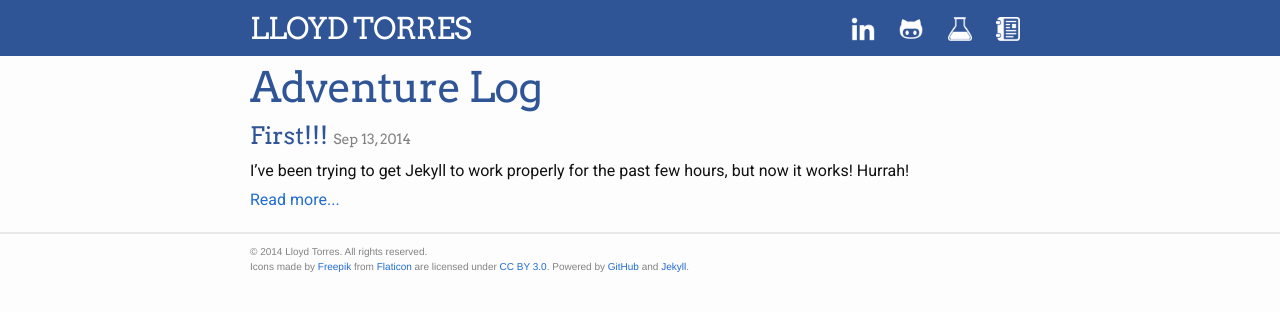
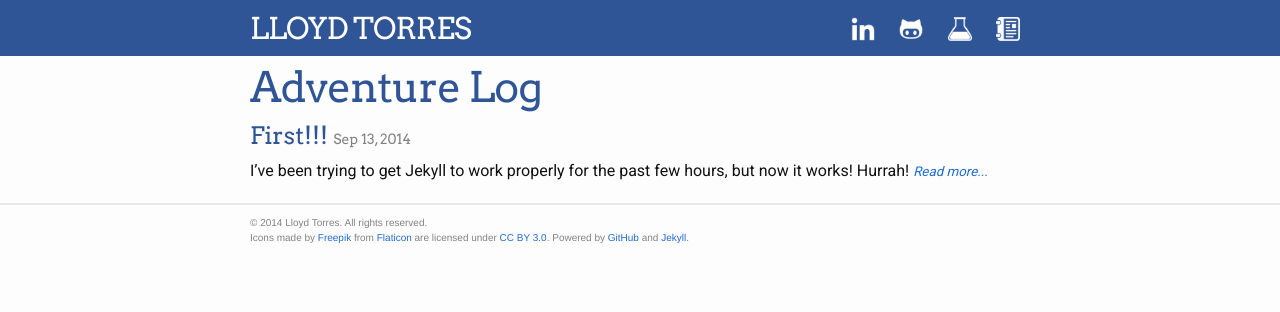
Before and after one commit to lloydtorres/lloydtorres.github.io, a Jekyll site: the page built from log.md, in a window 1280 px wide. Shown: the top 312 px of the page. Built offline with Jekyll 4.4.1, drawn with Linux system fonts in a browser that asks for light colours.

Commit message:
Change formatting of post excerpt in index and log

```diff
--- a/index.html
+++ b/index.html
@@ -18,7 +18,7 @@
         <h2>
           <a class="page-heading" href="{{ post.url | prepend: site.baseurl }}">{{ post.title }}</a> <span class="post-meta">{{ post.date | date: "%b %-d, %Y" }}</span>
         </h2>
-		{{ post.excerpt }} <a href="{{ post.url }}">Read more...</a>
+	<p class="text">{{ post.excerpt | strip_html }} <a href="{{ post.url }}"><i><small>Read more...</small></i></a></p>
       </li>
     {% endfor %}
   </ul>
--- a/log.md
+++ b/log.md
@@ -10,7 +10,7 @@
 	<h2>
 	  <a class="page-heading" href="{{ post.url | prepend: site.baseurl }}">{{ post.title }}</a> <span class="post-meta">{{ post.date | date: "%b %-d, %Y" }}</span>
 	</h2>
-	{{ post.excerpt }} <a href="{{ post.url }}">Read more...</a>
+	<p class="text">{{ post.excerpt | strip_html }} <a href="{{ post.url }}"><i><small>Read more...</small></i></a></p>
   </li>
 {% endfor %}
 </ul>
```
